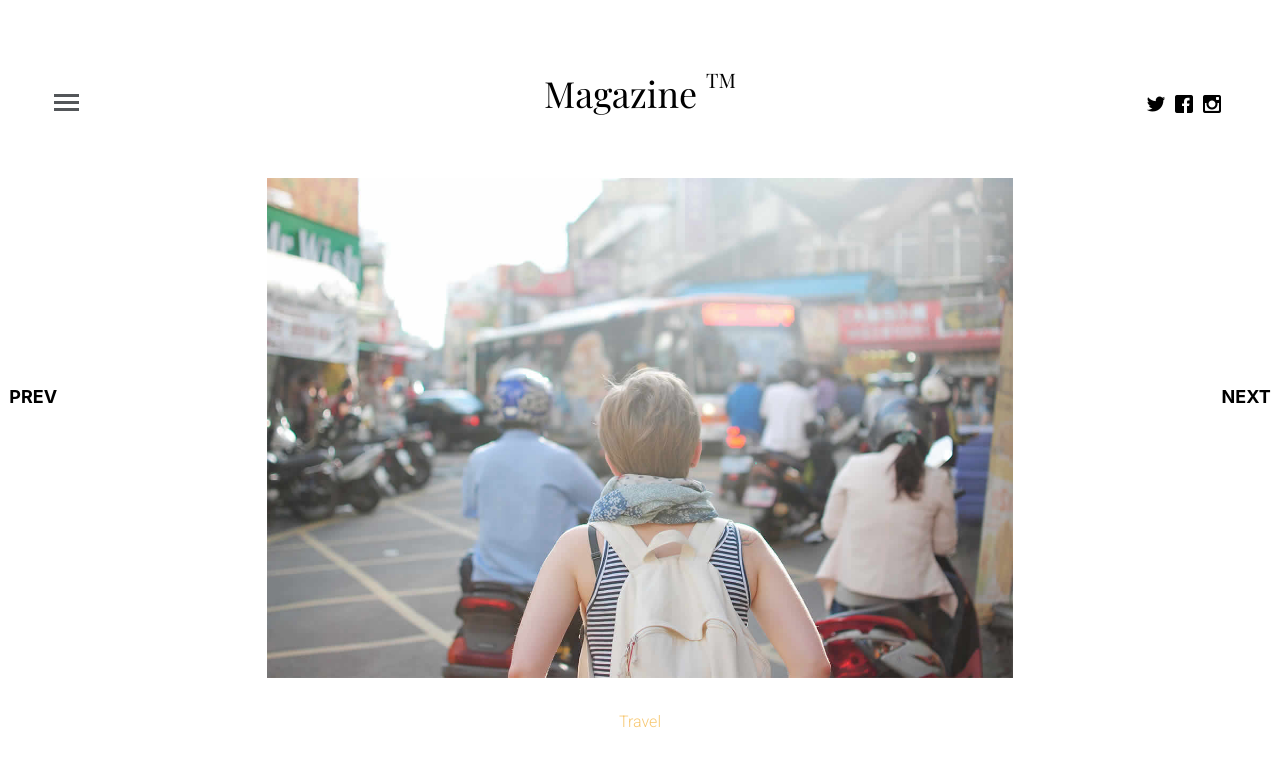
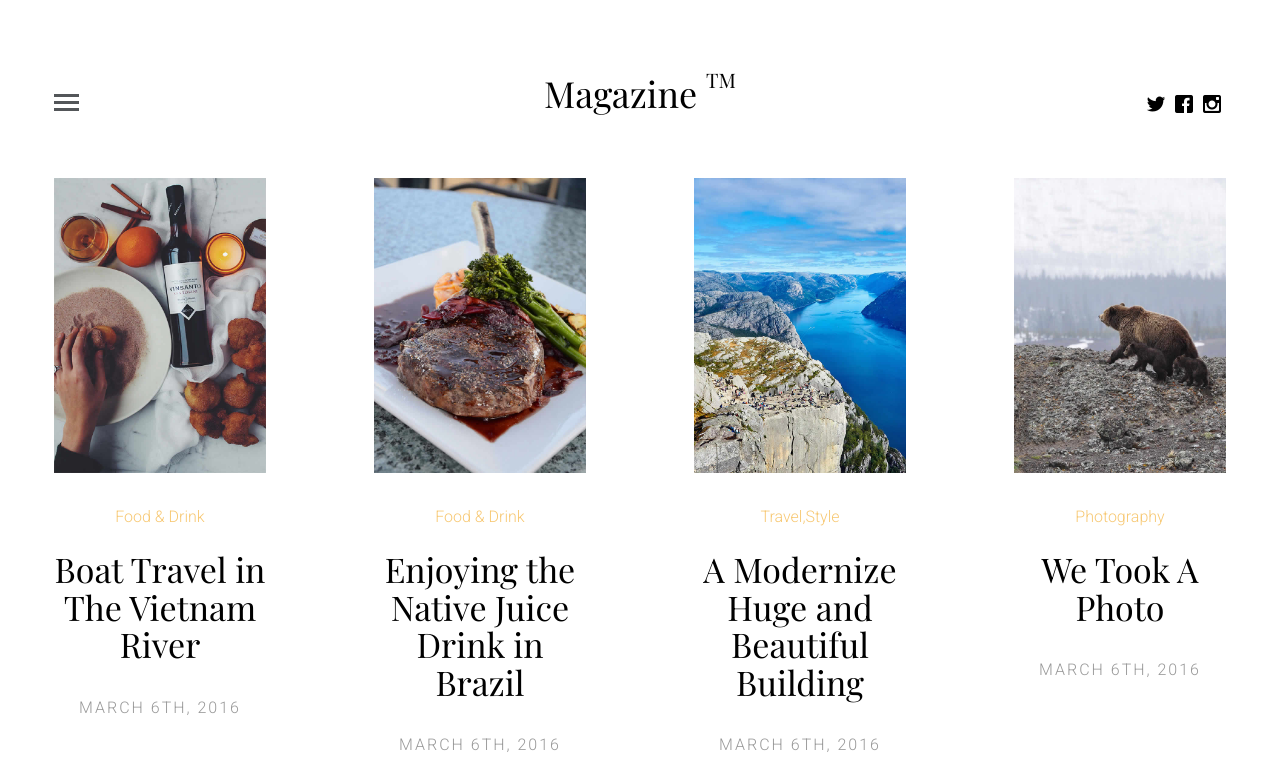
Before and after one commit to engahmadnahal/NewsScrapReact, a React (Create React App) app: page / in a window 1280 px wide. Shown: the top 770 px of the page. Built offline with nearby package versions, Linux system fonts and the light colour scheme; a web font is replaced by a local one.

Commit message:
i react-router-dom

```diff
--- a/package.json
+++ b/package.json
@@ -9,6 +9,7 @@
     "bootstrap": "^5.2.3",
     "react": "^18.2.0",
     "react-dom": "^18.2.0",
+    "react-router-dom": "^6.9.0",
     "react-scripts": "5.0.1",
     "web-vitals": "^2.1.4"
   },
--- a/src/App.js
+++ b/src/App.js
@@ -1,17 +1,25 @@
-// import Home from "./components/Home";
+import React from "react";
+import { BrowserRouter, Routes, Route } from "react-router-dom";
+
+import Header from "./components/Header";
+import Footer from "./components/Footer";
+import Home from "./components/Home";
 import Single from "./components/Single";
-import Footer from "./components/Footer";
-import Header from "./components/Header";
+// -------------
 import "./App.css";
 
 function App() {
   return (
-    <>
-      <Header />
-      {/* <Home /> */}
-      <Single />
-      <Footer />
-    </>
+    <BrowserRouter>
+      <div className="App">
+        <Header />
+        <Routes>
+          <Route path="/" element={<Home />} />
+          <Route path="/Single" element={<Single />} />
+        </Routes>
+        <Footer />
+      </div>
+    </BrowserRouter>
   );
 }
 
--- a/src/components/ArticleCard.jsx
+++ b/src/components/ArticleCard.jsx
@@ -6,15 +6,15 @@ function Card(props) {
   return (
     <article className="col-lg-3 col-md-3 col-sm-3 col-xs-6 col-xxs-12 animate-box">
       <figure>
-        <a href="./Single.jsx">
+        <a href="./Single">
           <img src={props.imgPath} alt="souvenir" className="img-responsive" />
         </a>
       </figure>
       <span className="fh5co-meta">
-        <a href="./DiscrNews.jsx">{props.categoris}</a>
+        <a href="./DiscrNews">{props.categoris}</a>
       </span>
       <h2 className="fh5co-article-title">
-        <a href="./Single.jsx">{props.articleTitle}</a>
+        <a href="./Single">{props.articleTitle}</a>
       </h2>
       <span className="fh5co-meta fh5co-date">March 6th, 2016</span>
     </article>
--- a/src/components/Header.jsx
+++ b/src/components/Header.jsx
@@ -5,10 +5,7 @@ function Header() {
     <>
       {/* <!--  #fh5co-offcanvas --> */}
       <div id="fh5co-offcanvas">
-        <a
-          href="../App.js"
-          className="fh5co-close-offcanvas js-fh5co-close-offcanvas"
-        >
+        <a href="/" className="fh5co-close-offcanvas js-fh5co-close-offcanvas">
           <span>
             <i className="icon-cross3"></i> <span>Close</span>
           </span>
@@ -29,17 +26,17 @@ function Header() {
           </p>
           <ul className="fh5co-social">
             <li>
-              <a href="../App.js">
+              <a href="/">
                 <i className="icon-twitter"></i>
               </a>
             </li>
             <li>
-              <a href="../App.js">
+              <a href="/">
                 <i className="icon-facebook"></i>
               </a>
             </li>
             <li>
-              <a href="../App.js">
+              <a href="/">
                 <i className="icon-instagram"></i>
               </a>
             </li>
@@ -51,19 +48,19 @@ function Header() {
             <h3 className="heading">Categories</h3>
             <ul>
               <li>
-                <a href="./Single.jsx">Travel</a>
+                <a href="./Single">Travel</a>
               </li>
               <li>
-                <a href="../App.js">Style</a>
+                <a href="../Single">Style</a>
               </li>
               <li>
-                <a href="../App.js">Photography</a>
+                <a href="../Single">Photography</a>
               </li>
               <li>
-                <a href="../App.js">Food &amp; Drinks</a>
+                <a href="../Single">Food &amp; Drinks</a>
               </li>
               <li>
-                <a href="../App.js">Culture</a>
+                <a href="../Single">Culture</a>
               </li>
             </ul>
           </div>
@@ -85,32 +82,29 @@ function Header() {
       <header id="fh5co-header">
         <div className="container-fluid">
           <div className="row">
-            <a
-              href="./Home.jsx"
-              className="js-fh5co-nav-toggle fh5co-nav-toggle"
-            >
+            <a href="/" className="js-fh5co-nav-toggle fh5co-nav-toggle">
               <i></i>
             </a>
             <ul className="fh5co-social">
               <li>
-                <a href="./Home.jsx">
+                <a href="/">
                   <i className="icon-twitter"></i>
                 </a>
               </li>
               <li>
-                <a href="./Home.jsx">
+                <a href="/">
                   <i className="icon-facebook"></i>
                 </a>
               </li>
               <li>
-                <a href="./Home.jsx">
+                <a href="/">
                   <i className="icon-instagram"></i>
                 </a>
               </li>
             </ul>
             <div className="col-lg-12 col-md-12 text-center">
               <h1 id="fh5co-logo">
-                <a href="./Home.jsx">
+                <a href="/">
                   Magazine <sup>TM</sup>
                 </a>
               </h1>
--- a/src/components/Single.jsx
+++ b/src/components/Single.jsx
@@ -3,12 +3,12 @@ import React from "react";
 function Single() {
   return (
     <div className="singlePage">
-      <a href="./Single.jsx" className="fh5co-post-prev">
+      <a href="/" className="fh5co-post-prev">
         <span>
           <i className="icon-chevron-left"></i> Prev
         </span>
       </a>
-      <a href="./Single.jsx" className="fh5co-post-next">
+      <a href="./Single" className="fh5co-post-next">
         <span>
           Next <i className="icon-chevron-right"></i>
         </span>
@@ -19,15 +19,15 @@ function Single() {
             <figure className="animate-box">
               <img
                 src={require("../images/single_1.jpg")}
-                alt="Image"
+                alt="phot"
                 className="img-responsive"
               />
             </figure>
             <span className="fh5co-meta animate-box">
-              <a href="./Single.jsx">Travel</a>
+              <a href="/Single">Travel</a>
             </span>
             <h2 className="fh5co-article-title animate-box">
-              <a href="./Single.jsx">My First Time Traveling in Vietnam</a>
+              <a href="/Single">My First Time Traveling in Vietnam</a>
             </h2>
             <span className="fh5co-meta fh5co-date animate-box">
               March 6th, 2016
@@ -41,7 +41,7 @@ function Single() {
                     countries Vokalia and Consonantia, there live the blind
                     texts. Separated they live in Bookmarksgrove right at the
                     coast of the Semantics, a large
-                    <a href="./Single.jsx">language</a>
+                    <a href="/Single">language</a>
                     ocean. A small river named Duden flows by their place and
                     supplies it with the necessary regelialia. It is a
                     paradisematic country, in which roasted parts of sentences
@@ -136,7 +136,7 @@ function Single() {
                     countries Vokalia and Consonantia, there live the blind
                     texts. Separated they live in Bookmarksgrove right at the
                     coast of the Semantics, a large
-                    <a href="./Single.jsx">language</a>
+                    <a href="/Single">language</a>
                     ocean. A small river named Duden flows by their place and
                     supplies it with the necessary regelialia. It is a
                     paradisematic country, in which roasted parts of sentences
@@ -186,7 +186,7 @@ function Single() {
                     countries Vokalia and Consonantia, there live the blind
                     texts. Separated they live in Bookmarksgrove right at the
                     coast of the Semantics, a large
-                    <a href="./Single.jsx">language</a>
+                    <a href="/Single">language</a>
                     ocean. A small river named Duden flows by their place and
                     supplies it with the necessary regelialia. It is a
                     paradisematic country, in which roasted parts of sentences
@@ -203,7 +203,7 @@ function Single() {
                     countries Vokalia and Consonantia, there live the blind
                     texts. Separated they live in Bookmarksgrove right at the
                     coast of the Semantics, a large
-                    <a href="./Single.jsx">language</a>
+                    <a href="/Single">language</a>
                     ocean. A small river named Duden flows by their place and
                     supplies it with the necessary regelialia. It is a
                     paradisematic country, in which roasted parts of sentences
@@ -268,8 +268,8 @@ function Single() {
                     countries Vokalia and Consonantia, there live the blind
                     texts. Separated they live in Bookmarksgrove right at the
                     coast of the Semantics, a large
-                    <a href="./Single.jsx">language</a> ocean. A small river
-                    named Duden flows by their place and supplies it with the
+                    <a href="/Single">language</a> ocean. A small river named
+                    Duden flows by their place and supplies it with the
                     necessary regelialia. It is a paradisematic country, in
                     which roasted parts of sentences fly into your mouth.
                   </p>
```
Also changed, not shown: 1 other file (tests, documents, lock files or other folders).
